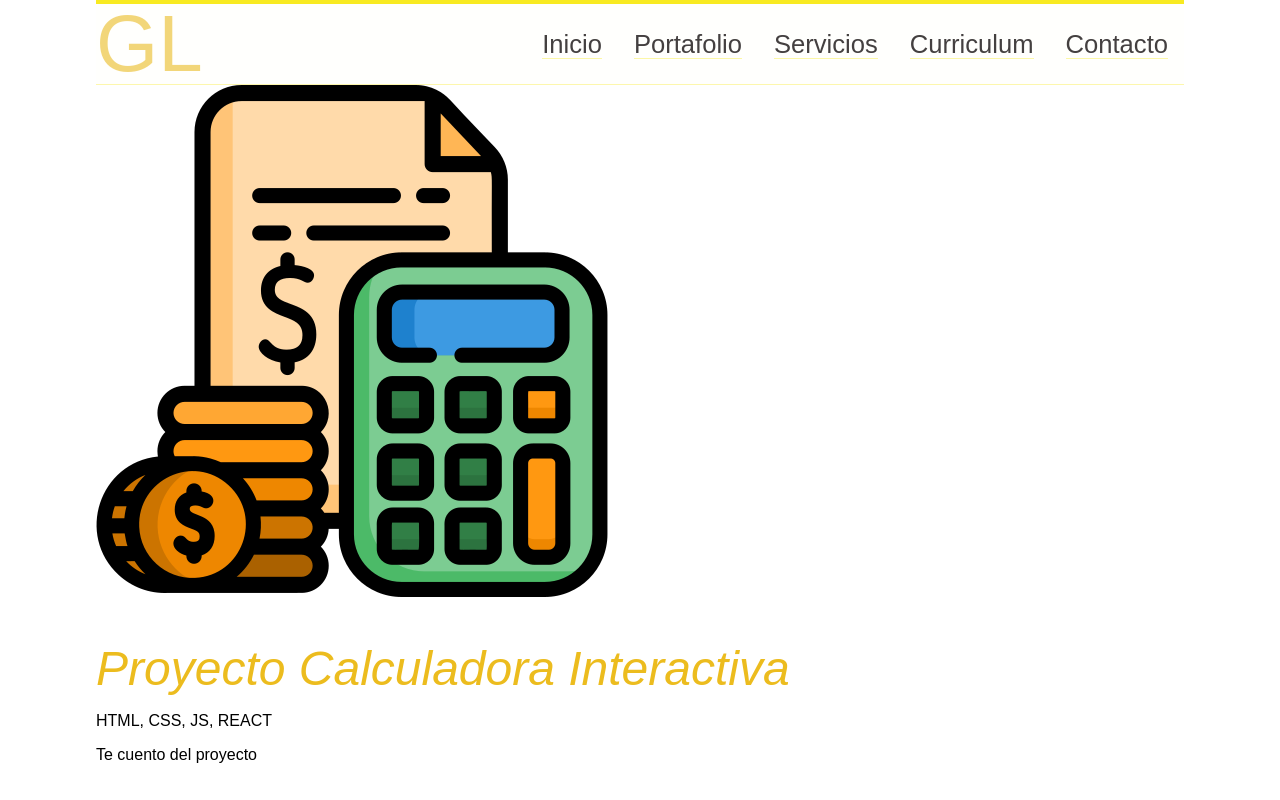
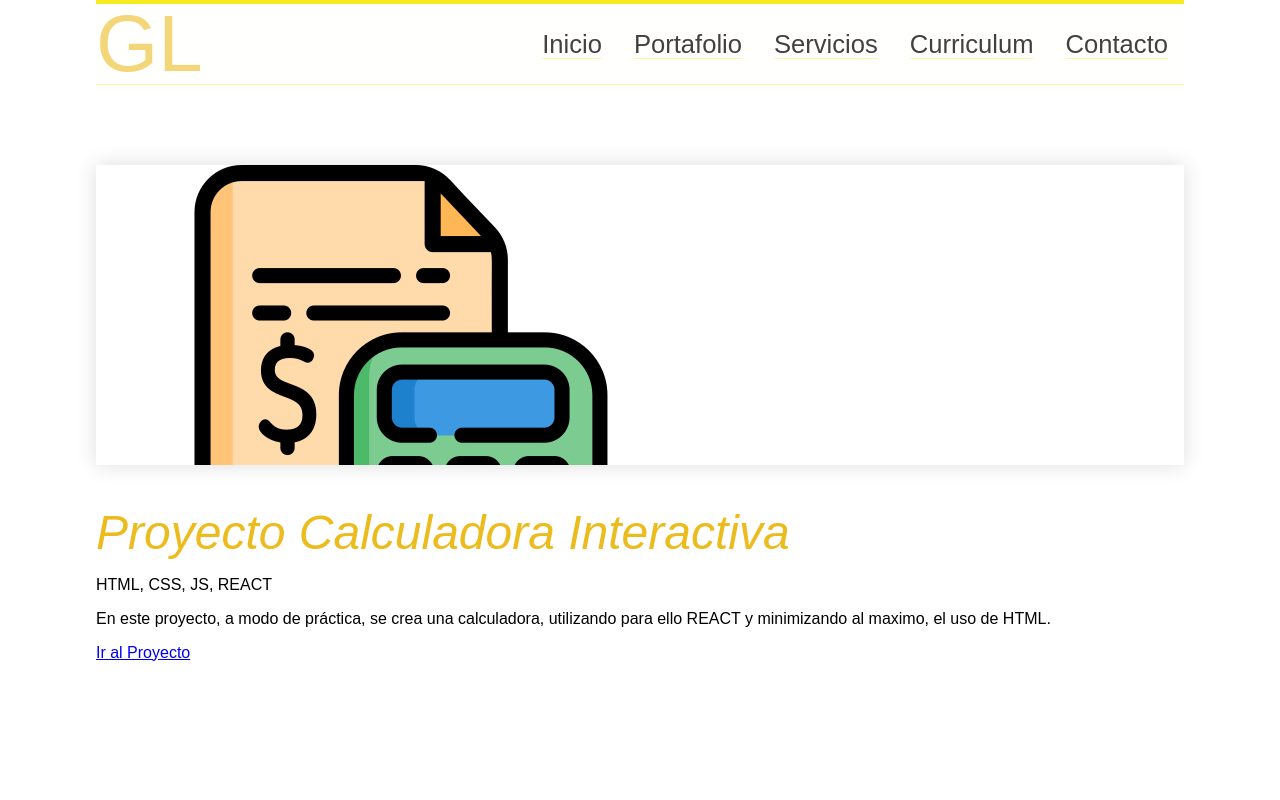
Before and after one commit to GonzaloLlatser/gl_0823_ReactJS_PortfolioModelo, a React (Create React App) app: page /proyecto/AppCalculadora in a window 1280 px wide. Shown: the top 800 px of the page. Built offline with nearby package versions, Linux system fonts and the light colour scheme; a web font is replaced by a local one.

Commit message:
style: Da toques finales a la pagina de detalle, se verifica url correctas.

```diff
--- a/src/components/Proyecto.js
+++ b/src/components/Proyecto.js
@@ -11,19 +11,17 @@ export const Proyecto = () => {
   useEffect(() => {
     let proyecto = trabajos.filter(trabajo => trabajo.id === params.id);
     setProyecto(proyecto[0]);
-
-    console.log(proyecto);
-
   }, [])
 
   return (
-    <div className='page'>
+    <div className='page page-work'>
       <div className='mask'>
         <img src={'/images/' + proyecto.id + '.png'} />
       </div>
       <h1 className='heading'>Proyecto {proyecto.nombre}</h1>
       <p>{proyecto.tecnologias}</p>
       <p>{proyecto.descripcion}</p>
+      <a href={'https://'+proyecto.url} target='_blank'>Ir al Proyecto</a>
     </div>
   )
 }
--- a/src/data/Trabajos.js
+++ b/src/data/Trabajos.js
@@ -1,56 +1,56 @@
-export const trabajos =[
+export const trabajos = [
     {
-        'id':'AppDePeliculas',
-        'nombre':'Aplicación de Peliculas',
-        'url':'google.com',
+        'id': 'AppDePeliculas',
+        'nombre': 'Aplicación de Peliculas',
+        'url': 'github.com/GonzaloLlatser/gl_0823_ReactJS_AplicacionDePeliculas.git',
         'tecnologias': 'HTML, CSS, JS, REACT',
         'categorias': 'Desarrollo Web',
-        'descripcion':'Te cuento del proyecto'
+        'descripcion': 'En este proyecto, a modo de práctica, se crea una aplicación en donde el usuario puede incluir títulos de películas junto con su descripción correspondiente. Además, se genera la funcionalidad de poder editar, borrar y buscar las películas de la lista.'
     },
 
     {
-        'id':'AppCalculadora',
+        'id': 'AppCalculadora',
         'nombre': 'Calculadora Interactiva',
-        'url':'google.com',
+        'url': 'github.com/GonzaloLlatser/gl_0723_ReactJS_CalculadoraInteractiva.git',
         'tecnologias': 'HTML, CSS, JS, REACT',
         'categorias': 'Desarrollo Web',
-        'descripcion':'Te cuento del proyecto'
+        'descripcion': 'En este proyecto, a modo de práctica, se crea una calculadora, utilizando para ello REACT y minimizando al maximo, el uso de HTML.'
     },
 
     {
-        'id':'AppDeTareas',
+        'id': 'AppDeTareas',
         'nombre': 'Aplicación de Tareas',
-        'url':'google.com',
+        'url': 'github.com/GonzaloLlatser/gl_0723_ReactJS_AplicacionDeTareas.git',
         'tecnologias': 'HTML, CSS, JS, REACT',
         'categorias': 'Desarrollo Web',
-        'descripcion':'Te cuento del proyecto'
+        'descripcion': 'En este proyecto, a modo de práctica, se crea una aplicación de tareas, utilizando para ello REACT. En esta app, el usuario puede crear, dar por hecha o eliminar una tarea de su lista.'
     },
 
     {
-        'id':'AppContador',
+        'id': 'AppContador',
         'nombre': 'Contador de clicks',
-        'url':'google.com',
+        'url': 'github.com/GonzaloLlatser/gl_0723_ReactJS_ContadorClics.git',
         'tecnologias': 'HTML, CSS, JS, REACT',
         'categorias': 'Desarrollo Web',
-        'descripcion':'Te cuento del proyecto'
+        'descripcion': 'En este proyecto, a modo de práctica, se crea un contador de clic, utilizando para ello REACT y minimizando al maximo, el uso de HTML.'
     },
 
     {
-        'id':'ClonPaginaWeb',
+        'id': 'ClonPaginaWeb',
         'nombre': 'Clon de Página Web',
-        'url':'google.com',
+        'url': 'github.com/GonzaloLlatser/gl_0723_ReactJS_ClonWeb.git',
         'tecnologias': 'HTML, CSS, JS, REACT',
         'categorias': 'Desarrollo Web',
-        'descripcion':'Te cuento del proyecto'
+        'descripcion': 'En este proyecto, a modo de práctica, se crea una pantalla similar a la de una web académica, utilizando para ello REACT y minimizando al maximo, el uso de HTML.'
     },
 
     {
-        'id':'Game',
+        'id': 'Game',
         'nombre': 'Rock Paper Scissors',
-        'url':'google.com',
+        'url': 'github.com/GonzaloLlatser/gl_0723_javascript_RockPaperScissors.git',
         'tecnologias': 'HTML, CSS, JS, REACT',
         'categorias': 'Desarrollo Web',
-        'descripcion':'Te cuento del proyecto'
+        'descripcion': 'En este proyecto, a modo de práctica, se crea el jugo Piedra-Papel-Tijera.'
     }
 
 ];
--- a/src/index.css
+++ b/src/index.css
@@ -266,3 +266,12 @@ button:hover {
   border-top: 0.2em solid rgb(248, 234, 33);
   padding-left: 1.8em;
 }
+
+/* Estilos de la pagina de detalle */
+.page-work .mask{
+  margin-top: 5em;
+  height: 300px;
+  overflow: hidden;
+  box-shadow: 0px 0px 20px #ddd ;
+
+}
```
Also changed, not shown: src/App.css (line endings or trailing spaces).
